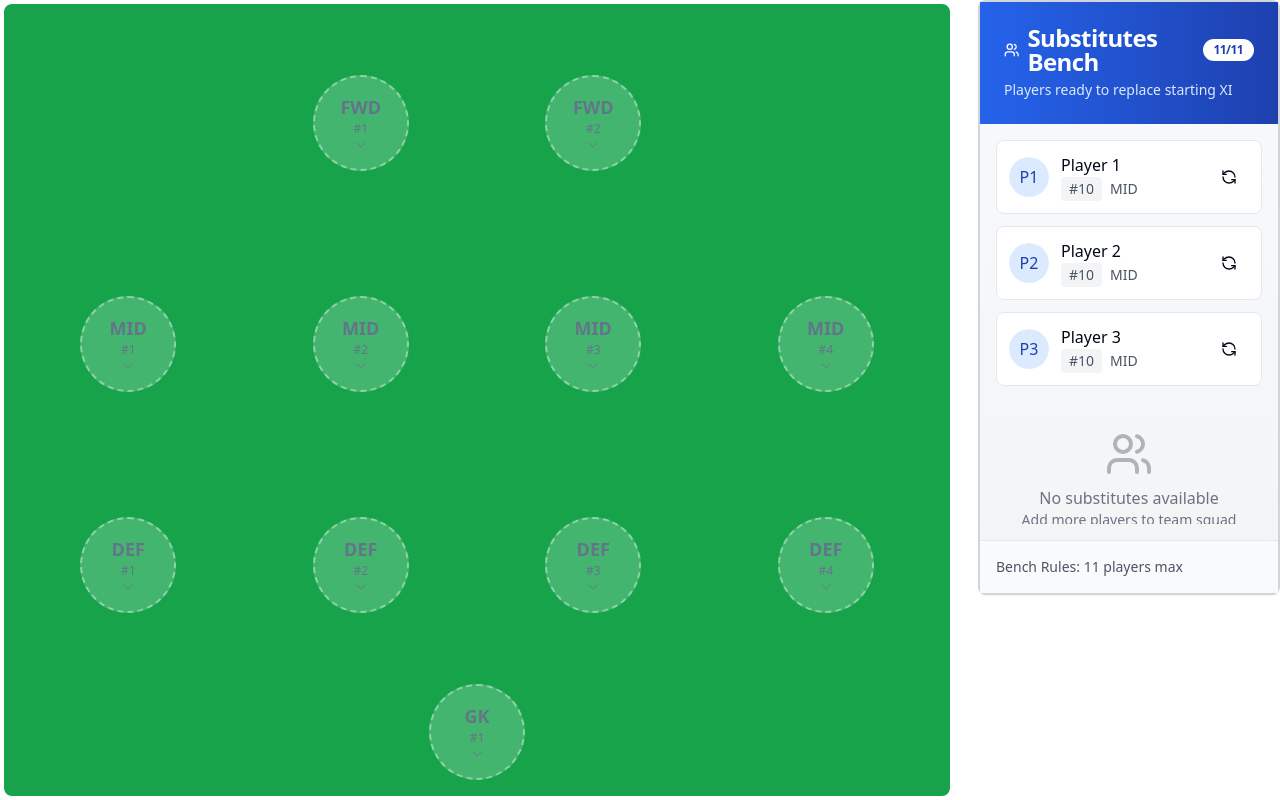
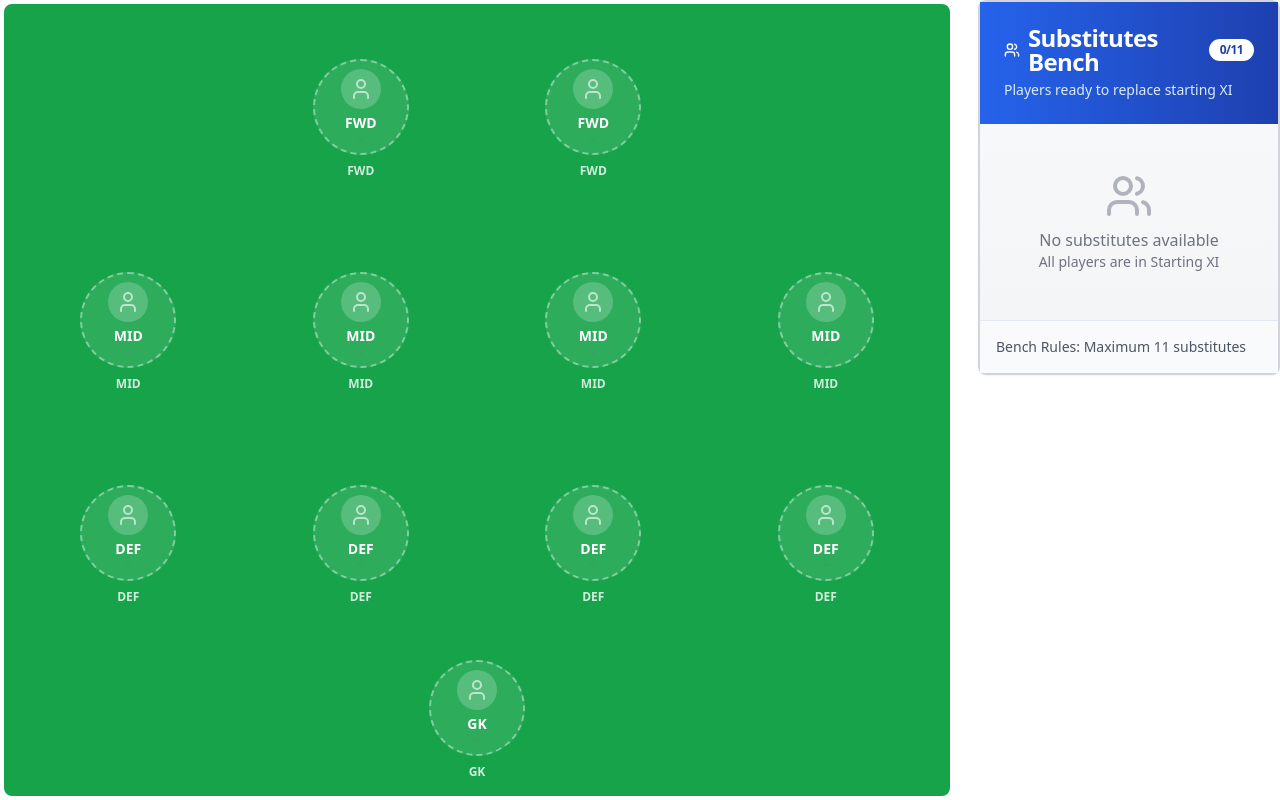
Before and after one commit to Saheel-Mahzz/Football-Team-Management, a React (Vite) app: page /starting-xi in a window 1280 px wide. Built offline with nearby package versions, Linux system fonts and the light colour scheme.

Commit message:
feat: enchanhing the design of the pitch view

```diff
--- a/src/pages/startingXI/components/Pitch.tsx
+++ b/src/pages/startingXI/components/Pitch.tsx
@@ -1,32 +1,23 @@
-import { useTeamStore } from "@/stores/useTeamStore";
-import { useState } from "react";
+import { Player } from "@/types/players";
 import PositionSlot from "./PositionSlot";
 
-export function Pitch(){
-    const [startingXI, setStartingXI] = useState<Record<string,number | null>>({
-  gk1: null,     // Goalkeeper
-  def1: null,    // Defender 1
-  def2: null,    // Defender 2
-  def3: null,    // Defender 3
-  def4: null,    // Defender 4
-  mid1: null,    // Midfielder 1
-  mid2: null,    // Midfielder 2
-  mid3: null,    // Midfielder 3
-  mid4: null,    // Midfielder 4
-  fwd1: null,    // Forward 1
-  fwd2: null,    // Forward 2
-});
+export function Pitch({startingXI,setStartingXI,players}:{players:Player[]}){
+
 
 // const {players} = useTeamContext()
-const {players} = useTeamStore()
 console.log('playesssssrs',players)
 const goalKeepers = players?.filter((p) => p.position === 'GK')
 const forwards = players?.filter((p)=> p.position === 'FWD')
 const midFielders = players?.filter((p)=> p.position === 'MID')
 const defenders = players?.filter((p)=> p.position === 'DEF')
 
+const selectedPlayerIds = Object.values(startingXI).filter(id => id !== undefined);
+const availableGoalkeepers = goalKeepers.filter(gk => !selectedPlayerIds.includes(gk.id));
+const availableForwards = forwards.filter(fwd => !selectedPlayerIds.includes(fwd.id));
+const availableMidfielders = midFielders.filter(mid => !selectedPlayerIds.includes(mid.id));
+const availableDefenders = defenders.filter(def => !selectedPlayerIds.includes(def.id));
 
-
+console.log('aaiblae forwrds',availableForwards)
 
   return (
     <div className="w-full aspect-[2/1] bg-green-600 rounded-xl border-4 border-white p-4 h-full">
@@ -41,7 +32,8 @@ const defenders = players?.filter((p)=> p.position === 'DEF')
           <PositionSlot
             position="FWD"
             slotNumber={1}
-            availablePlayers={forwards}
+            availablePlayers={availableForwards}
+            // availablePlayers={forwards}
             selectedPlayerId={startingXI.fwd1}
             onSelectPlayer={(id) => setStartingXI({...startingXI, fwd1: id})}
           />
@@ -56,9 +48,10 @@ const defenders = players?.filter((p)=> p.position === 'DEF')
           <PositionSlot
             position="FWD"
             slotNumber={2}
-            availablePlayers={forwards}
-            selectedPlayerId={startingXI.fwd1}
-            onSelectPlayer={(id) => setStartingXI({...startingXI, fwd1: id})}
+            availablePlayers={availableForwards}
+            // availablePlayers={forwards}
+            selectedPlayerId={startingXI.fwd2}
+            onSelectPlayer={(id) => setStartingXI({...startingXI, fwd2: id})}
           />
         </div>
 {[1, 2, 3, 4].map(i => (
@@ -66,7 +59,7 @@ const defenders = players?.filter((p)=> p.position === 'DEF')
     <PositionSlot
       position="MID"
       slotNumber={i}
-      availablePlayers={midFielders}  // From props
+      availablePlayers={availableMidfielders}  // From props
       selectedPlayerId={startingXI[`mid${i}`]}  // From state
       onSelectPlayer={(id) => setStartingXI({...startingXI, [`mid${i}`]: id})}
     />
@@ -74,12 +67,12 @@ const defenders = players?.filter((p)=> p.position === 'DEF')
 ))}
         {[1, 2, 3, 4].map(i => (
           <div key={i} className={`col-start-${i} row-start-3 flex items-center justify-center`}>
-       <PositionSlot availablePlayers={defenders} slotNumber={i} position="DEF" selectedPlayerId={startingXI[`def${i}`]} onSelectPlayer={(id) => setStartingXI({...startingXI,[`def${i}`]:id})}/>
+       <PositionSlot availablePlayers={availableDefenders} slotNumber={i} position="DEF" selectedPlayerId={startingXI[`def${i}`]} onSelectPlayer={(id) => setStartingXI({...startingXI,[`def${i}`]:id})}/>
           </div>
         ))}
 
         <div className="col-start-2 col-span-2 row-start-4 flex items-center justify-center">
-       <PositionSlot availablePlayers={goalKeepers} slotNumber={1} position="GK" selectedPlayerId={startingXI.gk1} onSelectPlayer={(id)=> setStartingXI({...startingXI,gk1:id})}/>
+       <PositionSlot availablePlayers={availableGoalkeepers} slotNumber={1} position="GK" selectedPlayerId={startingXI.gk1} onSelectPlayer={(id)=> setStartingXI({...startingXI,gk1:id})}/>
         </div>
 
       </div>
--- a/src/pages/startingXI/components/PositionSlot.tsx
+++ b/src/pages/startingXI/components/PositionSlot.tsx
@@ -1,8 +1,10 @@
-import { Select, SelectContent, SelectItem, SelectTrigger, SelectValue } from "@/components/ui/select";
+import { Select, SelectContent, SelectItem, SelectTrigger } from "@/components/ui/select";
+import { useTeamStore } from "@/stores/useTeamStore";
+import { User } from "lucide-react";
 
 interface PositionSlotProps {
   position: 'GK' | 'DEF' | 'MID' | 'FWD';
-  slotNumber?: number; // For multiple slots of same position
+  slotNumber?: number;
   availablePlayers: Array<{
     id: number;
     name: string;
@@ -12,17 +14,18 @@ interface PositionSlotProps {
   onSelectPlayer: (playerId: number ) => void;
 }
 
+
 export default function PositionSlot({
-  position,
-  slotNumber,
+  position = 'FWD',
   availablePlayers,
   selectedPlayerId,
   onSelectPlayer
-}: PositionSlotProps) {
-  const selectedPlayer = availablePlayers.find(p => p.id === selectedPlayerId);
+}:PositionSlotProps) {
+  const {players} = useTeamStore()
+  const selectedPlayer = players.find(p => p.id === selectedPlayerId);
 
   return (
-    <div className="flex flex-col items-center justify-center gap-2">
+    <div className="flex flex-col items-center gap-2">
       <Select
         value={selectedPlayerId?.toString() || ""}
         onValueChange={(value) => onSelectPlayer(Number(value))}
@@ -30,42 +33,61 @@ export default function PositionSlot({
         <SelectTrigger className={`
           w-24 h-24 rounded-full border-2
           ${selectedPlayer
-            ? 'bg-white/30 border-white'
-            : 'bg-white/20 border-dashed border-white/40'
+            ? 'bg-white/30 border-white shadow-md'
+            : 'bg-white/10 border-white/40 border-dashed'
           }
-          hover:bg-white/30 transition-colors
+          hover:bg-white/40 transition-colors
           flex flex-col items-center justify-center
         `}>
-          <SelectValue placeholder={
-            <div className="flex flex-col items-center">
-              <span className="font-bold text-lg">{position}</span>
-              {slotNumber && <span className="text-xs">#{slotNumber}</span>}
+          {selectedPlayer ? (
+            <div className="flex flex-col items-center gap-1">
+              <div className="w-8 h-8 rounded-full bg-white/30 flex items-center justify-center">
+                <User className="w-7 h-7 text-white" />
               </div>
-          } />
+              <span className="font-semibold text-sm text-gray/60 text-center px-1">
+                {selectedPlayer.name}
+              </span>
+              <span className="text-sm font-semibold text-gray/60">
+                #{selectedPlayer.jerseyNumber}
+              </span>
+            </div>
+          ) : (
+            <div className="flex flex-col items-center gap-1">
+              <div className="w-10 h-10 rounded-full bg-white/20 flex items-center justify-center">
+                <User className="w-6 h-6 text-white/60" />
+              </div>
+              <span className="font-bold text-sm text-white">
+                {position}
+              </span>
+            </div>
+          )}
         </SelectTrigger>
 
-        <SelectContent className="bg-gray-900 text-white border-gray-700">
-          {availablePlayers.map(player => (
+        <SelectContent className="bg-gray-900 text-white border border-gray-700 rounded-md shadow-lg min-w-[180px]">
+          {availablePlayers?.length === 0 ? (
+            <div className="px-3 py-2 text-sm text-gray-400">
+              No {position} available
+            </div>
+          ) : (
+            availablePlayers.map(player => (
               <SelectItem
                 key={player.id}
                 value={player.id.toString()}
                 className="hover:bg-gray-800"
               >
-              <div className="flex items-center  gap-2">
-                <span className="font-medium">{player.name}</span>
-                {/* <span className="text-gray-400">#{player.jerseyNumber}</span> */}
+                <div className="flex items-center justify-between gap-2">
+                  <span className="text-sm">{player.name}</span>
+                  <span className="text-xs text-gray-400">#{player.jerseyNumber}</span>
                 </div>
               </SelectItem>
-          ))}
+            ))
+          )}
         </SelectContent>
       </Select>
 
-      {selectedPlayer && (
-        <div className="text-center text-sm">
-          <p className="font-medium truncate max-w-[80px]">{selectedPlayer.name}</p>
-          <p className="text-gray-600">#{selectedPlayer.jerseyNumber}</p>
-        </div>
-      )}
+      <span className="text-xs font-semibold text-white/80">
+        {position}
+      </span>
     </div>
   );
 }
--- a/src/pages/startingXI/components/SubstituteBench.tsx
+++ b/src/pages/startingXI/components/SubstituteBench.tsx
@@ -1,36 +1,63 @@
+import { Alert, AlertDescription } from "@/components/ui/alert";
 import { Avatar, AvatarFallback } from "@/components/ui/avatar";
 import { Badge } from "@/components/ui/badge";
 import { Button } from "@/components/ui/button";
 import { Card, CardContent, CardDescription, CardFooter, CardHeader, CardTitle } from "@/components/ui/card";
-import { RefreshCcw, Users } from "lucide-react";
+import { Player } from "@/types/players";
+import { AlertCircle, RefreshCcw, Users } from "lucide-react";
 
-export default function SubstituteBench() {
+export default function SubstituteBench({ players }: { players: Player[] }) {
+  const isOverCapacity = players.length > 11;
+  const isFirstVisit = players.length > 11;
+
   return (
     <Card className="border-2 border-gray-300 bg-gradient-to-b from-gray-50 to-gray-100">
-      <CardHeader className="bg-gradient-to-r from-blue-600 to-blue-800 text-white">
+      <CardHeader className={`${isOverCapacity ? 'bg-gradient-to-r from-orange-600 to-orange-800' : 'bg-gradient-to-r from-blue-600 to-blue-800'} text-white`}>
         <CardTitle className="flex items-center gap-2">
           <Users className="h-5 w-5" />
           Substitutes Bench
-          <Badge variant="secondary" className="ml-2 bg-white text-blue-800">
-            11/11
+          <Badge variant="secondary" className={`ml-2 ${isOverCapacity ? 'bg-orange-100 text-orange-800' : 'bg-white text-blue-800'}`}>
+            {players.length}/11
           </Badge>
         </CardTitle>
         <CardDescription className="text-blue-100">
-          Players ready to replace starting XI
+          {isFirstVisit
+            ? "Select 11 players for Starting XI first"
+            : "Players ready to replace starting XI"}
         </CardDescription>
       </CardHeader>
+
       <CardContent className="p-4">
+        {isFirstVisit ? (
+          <div className="text-center p-6 space-y-4">
+            <Users className="h-16 w-16 mx-auto text-gray-400" />
+            <div>
+              <h3 className="font-semibold text-lg">Welcome to Starting XI</h3>
+              <p className="text-gray-600 text-sm mt-2">
+                You have {players.length} players in your squad.
+              </p>
+              <p className="text-gray-600 text-sm">
+                Select <strong>11 players</strong> on the pitch to form your Starting XI.
+              </p>
+              <p className="text-gray-600 text-sm">
+                The remaining 11 will appear here as substitutes.
+              </p>
+            </div>
+          </div>
+        ) : (
           <div className="space-y-3 max-h-96 overflow-y-auto">
-          {[1, 2, 3].map(i => (
-            <div key={i} className="flex items-center gap-3 p-3 bg-white rounded-lg border hover:bg-gray-50 transition-colors">
+            {players.slice(0, 11).map(player => (
+              <div key={player.id} className="flex items-center gap-3 p-3 bg-white rounded-lg border hover:bg-gray-50 transition-colors">
                 <Avatar className="h-10 w-10">
-                <AvatarFallback className="bg-blue-100 text-blue-800">P{i}</AvatarFallback>
+                  <AvatarFallback className="bg-blue-100 text-blue-800">
+                    {player.name.charAt(0)}
+                  </AvatarFallback>
                 </Avatar>
                 <div className="flex-1 min-w-0">
-                <p className="font-medium truncate">Player {i}</p>
+                  <p className="font-medium truncate">{player.name}</p>
                   <div className="flex items-center gap-2 text-sm text-gray-600">
-                  <span className="px-2 py-0.5 bg-gray-100 rounded">#10</span>
-                  <span>MID</span>
+                    <span className="px-2 py-0.5 bg-gray-100 rounded">#{player.jerseyNumber}</span>
+                    <span>{player.position}</span>
                   </div>
                 </div>
                 <Button variant="ghost" size="sm">
@@ -39,16 +66,29 @@ export default function SubstituteBench() {
               </div>
             ))}
 
+            {players.length === 0 && (
               <div className="text-center py-8 text-gray-500">
                 <Users className="h-12 w-12 mx-auto mb-2 opacity-50" />
                 <p>No substitutes available</p>
-            <p className="text-sm">Add more players to team squad</p>
+                <p className="text-sm">All players are in Starting XI</p>
               </div>
+            )}
           </div>
+        )}
+
+        {isOverCapacity && (
+          <Alert className="mt-4 bg-orange-50 border-orange-200">
+            <AlertCircle className="h-4 w-4 text-orange-600" />
+            <AlertDescription className="text-orange-700">
+              <strong>Note:</strong> Bench shows {players.length} players. Select 11 for Starting XI to reduce to 11 substitutes.
+            </AlertDescription>
+          </Alert>
+        )}
       </CardContent>
+
       <CardFooter className="border-t bg-gray-50 p-4">
         <div className="text-sm text-gray-600">
-          <span className="font-medium">Bench Rules:</span> 11 players max
+          <span className="font-medium">Bench Rules:</span> Maximum 11 substitutes
         </div>
       </CardFooter>
     </Card>
--- a/src/pages/startingXI/index.tsx
+++ b/src/pages/startingXI/index.tsx
@@ -1,17 +1,42 @@
-import { Pitch } from "./components/Pitch"
-import SubstituteBench from "./components/SubstituteBench"
+import { useTeamStore } from "@/stores/useTeamStore";
+import { useState } from "react";
+import { Pitch } from "./components/Pitch";
+import SubstituteBench from "./components/SubstituteBench";
 
 export const XI_TEAM_ROUTE = '/starting-xi'
 
 export default function StartingXI() {
+  const { players } = useTeamStore();
+  const [startingXI, setStartingXI] = useState({
+    gk1: null,
+    def1: null,
+    def2: null,
+    def3: null,
+    def4: null,
+    mid1: null,
+    mid2: null,
+    mid3: null,
+    mid4: null,
+    fwd1: null,
+    fwd2: null,
+  });
+
+  // Calculate substitutes
+  const selectedIds = Object.values(startingXI).filter(Boolean);
+  const substitutes = players.filter(p => !selectedIds.includes(p.id));
+
   return (
-<div className="grid grid-cols-1 lg:grid-cols-4 gap-6  h-[100vh]">
-  <div className="lg:col-span-3 h-full">
-    <Pitch />
-  </div>
-  <div className="lg:col-span-1">
-    <SubstituteBench />
-  </div>
-</div>
-  )
+    <div className="grid grid-cols-1 lg:grid-cols-4 gap-6 h-[100vh]">
+      <div className="lg:col-span-3 h-full">
+        <Pitch
+          startingXI={startingXI}
+          setStartingXI={setStartingXI}
+          players={players}
+        />
+      </div>
+      <div className="lg:col-span-1">
+        <SubstituteBench players={substitutes} />
+      </div>
+    </div>
+  );
 }
```
Lines whose indentation alone changed are shown as unchanged.
